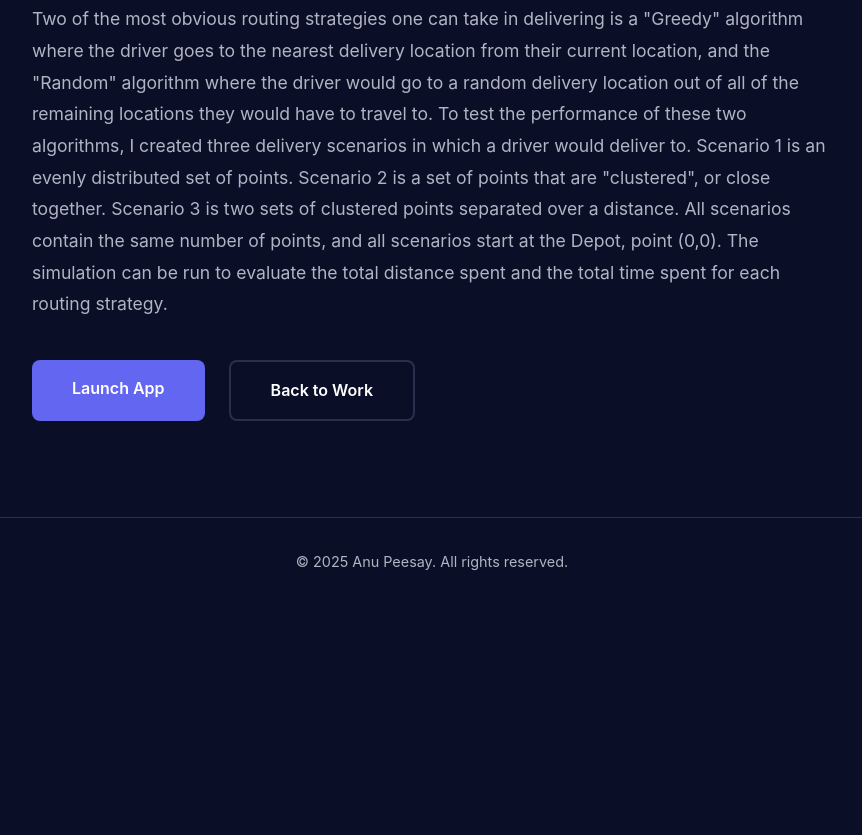
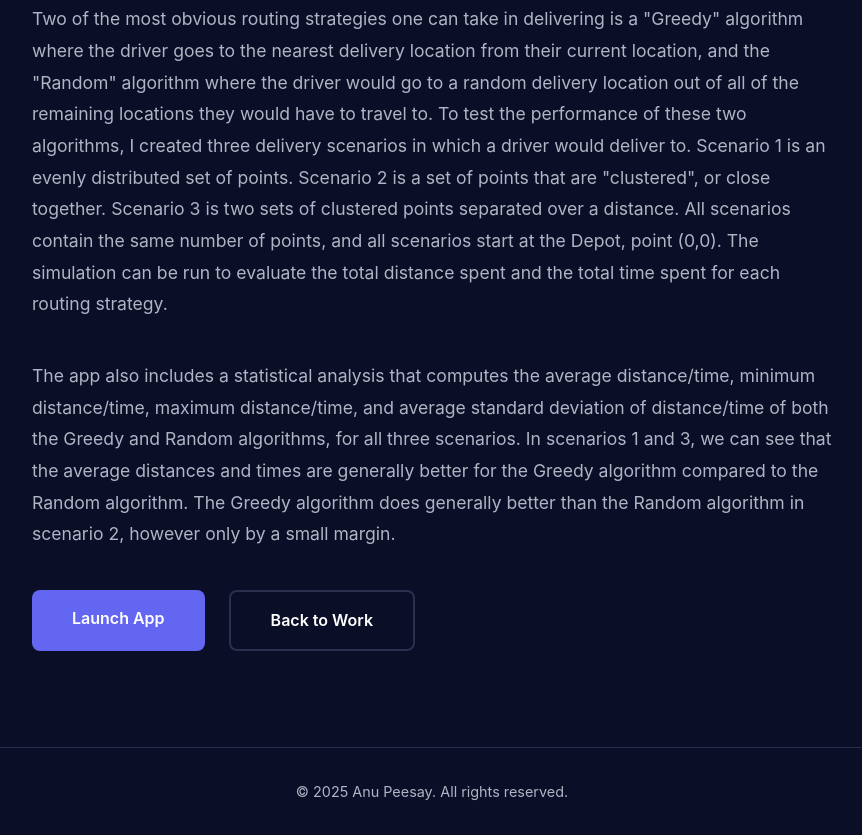
Before and after one commit to anupeesay10/Personal-Website, a website built with Vite: page amazon-delivery.html in a window 1280 px wide. Shown: the part 833-1668 px from the top of the page, without its empty margins (208-1070 px from the left). Before the commit the page ends 1439 px from the top, so only its background shows below. Built offline with nearby package versions, Linux system fonts and the light colour scheme.

Commit message:
statistical analyses for amazon project

```diff
--- a/amazon-delivery.html
+++ b/amazon-delivery.html
@@ -50,6 +50,11 @@
                     Scenario 2 is a set of points that are "clustered", or close together. Scenario 3 is two sets of clustered points separated over a distance. All scenarios contain the same
                     number of points, and all scenarios start at the Depot, point (0,0). The simulation can be run to evaluate the total distance spent and the total time spent for each routing strategy.
                 </p>
+                <p>
+                    The app also includes a statistical analysis that computes the average distance/time, minimum distance/time, maximum distance/time, and average standard deviation of distance/time
+                    of both the Greedy and Random algorithms, for all three scenarios. In scenarios 1 and 3, we can see that the average distances and times are generally better for
+                    the Greedy algorithm compared to the Random algorithm. The Greedy algorithm does generally better than the Random algorithm in scenario 2, however only by a small margin.
+
 
                 </p>
 
```
